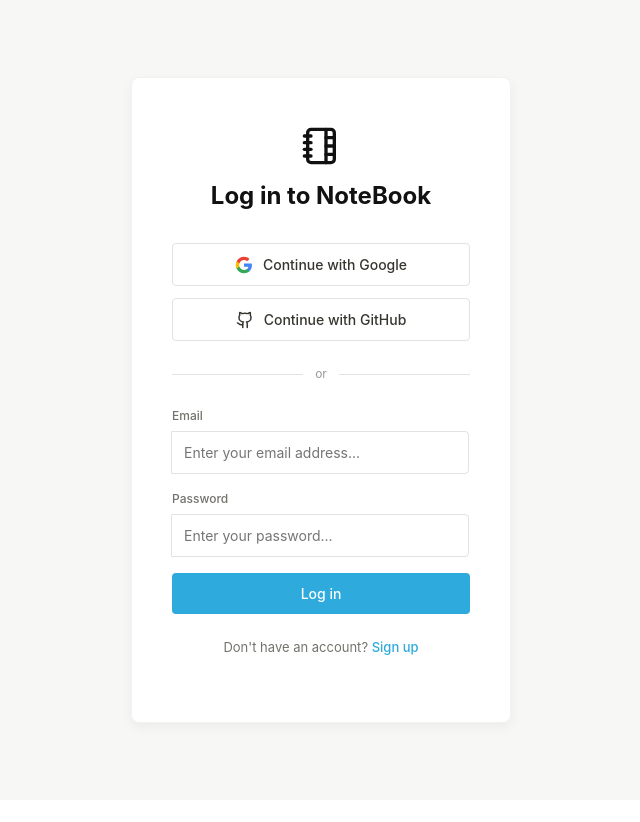
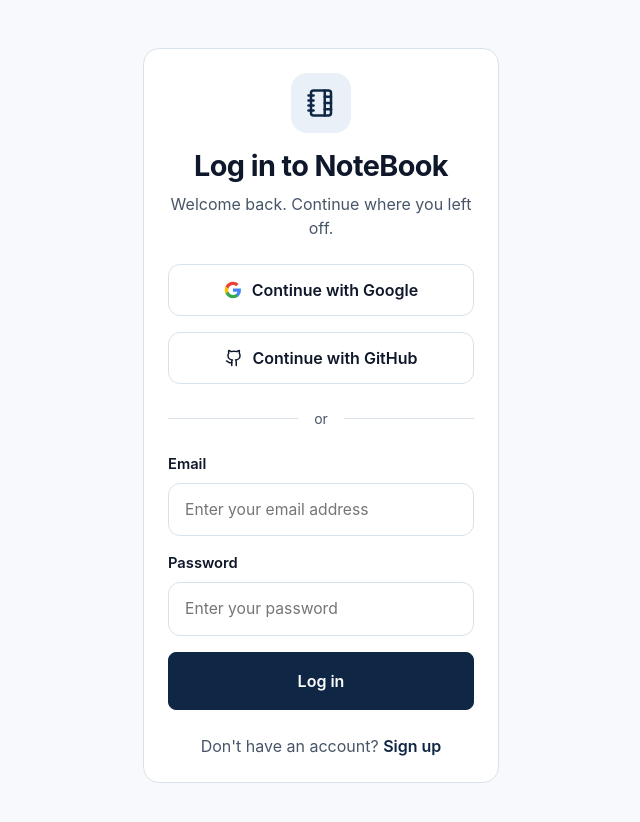
Before and after one commit to mokie023/Notebook, a React (Vite) app in the folder frontend-app/: page /login in a window 1280 px wide. Shown: the top 822 px of the page, without its empty margins (319-959 px from the left). Before the commit the page ends 800 px from the top, so only its background shows below. Built offline with nearby package versions, Linux system fonts and the light colour scheme.

Commit message:
Updated login to match the app visuals

```diff
--- a/frontend-app/src/pages/Login.jsx
+++ b/frontend-app/src/pages/Login.jsx
@@ -1,10 +1,21 @@
+import { useState } from "react";
 import { Link, useNavigate } from "react-router-dom";
-import { useState } from "react";
 import api from "../api/axios";
-import "./Login.css";
 import { NotebookTabs, Github } from "lucide-react";
 
 export default function Login() {
+    const colors = {
+        primary: "#0F2744",
+        primaryTint: "#EAF0F7",
+        background: "#F7F9FC",
+        white: "#FFFFFF",
+        text: "#0F172A",
+        muted: "#475569",
+        border: "#D9E2EC",
+        errorBg: "#FEF3F2",
+        errorText: "#B42318",
+    };
+
     const [email, setEmail] = useState("");
     const [password, setPassword] = useState("");
     const [error, setError] = useState("");
@@ -12,7 +23,6 @@
 
     const navigate = useNavigate();
 
-    // --- NEW: OAuth Redirect Handlers ---
     const handleGoogleLogin = () => {
         window.location.href = "http://localhost:8000/api/v1/auth/google/redirect";
     };
@@ -37,24 +47,108 @@
                 setError("No token received from server.");
             }
         } catch (err) {
-            setError(err.response?.data?.message || "Failed to log in. Please check your credentials.");
+            setError(
+                err.response?.data?.message ||
+                "Failed to log in. Please check your credentials."
+            );
         } finally {
             setIsLoading(false);
         }
     };
 
+    const inputStyle = {
+        width: "100%",
+        padding: "14px 16px",
+        borderRadius: "12px",
+        border: `1px solid ${colors.border}`,
+        backgroundColor: colors.white,
+        color: colors.text,
+        outline: "none",
+        fontSize: "0.98rem",
+    };
+
+    const labelStyle = {
+        fontSize: "0.92rem",
+        fontWeight: 600,
+        color: colors.text,
+        marginBottom: "8px",
+        display: "block",
+    };
+
+    const socialBtnStyle = {
+        width: "100%",
+        padding: "13px 16px",
+        borderRadius: "12px",
+        border: `1px solid ${colors.border}`,
+        backgroundColor: colors.white,
+        color: colors.text,
+        fontWeight: 600,
+        display: "flex",
+        alignItems: "center",
+        justifyContent: "center",
+        gap: "10px",
+    };
+
     return (
-        <div className="notion-auth-wrapper">
-            <div className="notion-auth-container">
-                <div className="auth-header">
-                    <NotebookTabs className="auth-logo" size={40} />
-                    <h1>Log in to NoteBook</h1>
+        <div
+            className="min-vh-100 d-flex align-items-center py-5"
+            style={{
+                backgroundColor: colors.background,
+                fontFamily:
+                    'Inter, "Segoe UI", system-ui, -apple-system, BlinkMacSystemFont, "Helvetica Neue", sans-serif',
+            }}
+        >
+            <div className="container">
+                <div className="row justify-content-center">
+                    <div className="col-md-9 col-lg-6 col-xl-4">
+                        <div
+                            className="p-4 rounded-4"
+                            style={{
+                                backgroundColor: colors.white,
+                                border: `1px solid ${colors.border}`,
+                            }}
+                        >
+                            <div className="text-center mb-4">
+                                <div
+                                    className="d-inline-flex align-items-center justify-content-center rounded-4 mb-3"
+                                    style={{
+                                        width: "60px",
+                                        height: "60px",
+                                        backgroundColor: colors.primaryTint,
+                                        color: colors.primary,
+                                    }}
+                                >
+                                    <NotebookTabs size={30} strokeWidth={2} />
                                 </div>
 
-                <div className="auth-methods">
-                    {/* Add onClick handlers to the buttons */}
-                    <button className="btn-social" type="button" onClick={handleGoogleLogin}>
-                        <svg viewBox="0 0 24 24" width="18" height="18" xmlns="http://www.w3.org/2000/svg">
+                                <h1
+                                    className="fw-bold mb-2"
+                                    style={{
+                                        color: colors.text,
+                                        fontSize: "1.8rem",
+                                        letterSpacing: "-0.02em",
+                                    }}
+                                >
+                                    Log in to NoteBook
+                                </h1>
+
+                                <p className="mb-0" style={{ color: colors.muted }}>
+                                    Welcome back. Continue where you left off.
+                                </p>
+                            </div>
+
+                            <div className="d-grid gap-3 mb-4">
+                                <button
+                                    type="button"
+                                    onClick={handleGoogleLogin}
+                                    style={socialBtnStyle}
+                                >
+                                    <svg
+                                        viewBox="0 0 24 24"
+                                        width="18"
+                                        height="18"
+                                        xmlns="http://www.w3.org/2000/svg"
+                                    >
                                         <path d="M22.56 12.25c0-.78-.07-1.53-.2-2.25H12v4.26h5.92c-.26 1.37-1.04 2.53-2.21 3.31v2.77h3.57c2.08-1.92 3.28-4.74 3.28-8.09z" fill="#4285F4" />
                                         <path d="M12 23c2.97 0 5.46-.98 7.28-2.66l-3.57-2.77c-.98.66-2.23 1.06-3.71 1.06-2.86 0-5.29-1.93-6.16-4.53H2.18v2.84C3.99 20.53 7.7 23 12 23z" fill="#34A853" />
                                         <path d="M5.84 14.09c-.22-.66-.35-1.36-.35-2.09s.13-1.43.35-2.09V7.07H2.18C1.43 8.55 1 10.22 1 12s.43 3.45 1.18 4.93l2.85-2.22.81-.62z" fill="#FBBC05" />
@@ -63,51 +157,106 @@
                                     Continue with Google
                                 </button>
 
-                    <button className="btn-social" type="button" onClick={handleGithubLogin}>
+                                <button
+                                    type="button"
+                                    onClick={handleGithubLogin}
+                                    style={socialBtnStyle}
+                                >
                                     <Github size={18} />
                                     Continue with GitHub
                                 </button>
                             </div>
 
-                <div className="auth-divider">
-                    <span>or</span>
+                            <div className="d-flex align-items-center my-4">
+                                <div
+                                    className="flex-grow-1"
+                                    style={{ height: "1px", backgroundColor: colors.border }}
+                                />
+                                <span className="px-3 small" style={{ color: colors.muted }}>
+                                    or
+                                </span>
+                                <div
+                                    className="flex-grow-1"
+                                    style={{ height: "1px", backgroundColor: colors.border }}
+                                />
                             </div>
 
-                <form className="auth-form" onSubmit={handleSubmit}>
-                    <div className="input-group">
-                        <label htmlFor="email">Email</label>
+                            <form onSubmit={handleSubmit}>
+                                <div className="mb-3">
+                                    <label htmlFor="email" style={labelStyle}>
+                                        Email
+                                    </label>
                                     <input
                                         type="email"
                                         id="email"
-                            placeholder="Enter your email address..."
+                                        placeholder="Enter your email address"
                                         value={email}
                                         onChange={(e) => setEmail(e.target.value)}
                                         required
+                                        style={inputStyle}
                                     />
                                 </div>
 
-                    <div className="input-group">
-                        <label htmlFor="password">Password</label>
+                                <div className="mb-3">
+                                    <label htmlFor="password" style={labelStyle}>
+                                        Password
+                                    </label>
                                     <input
                                         type="password"
                                         id="password"
-                            placeholder="Enter your password..."
+                                        placeholder="Enter your password"
                                         value={password}
                                         onChange={(e) => setPassword(e.target.value)}
                                         required
+                                        style={inputStyle}
                                     />
                                 </div>
 
-                    {error && <div className="status-message error">{error}</div>}
+                                {error && (
+                                    <div
+                                        className="mb-3 px-3 py-2 rounded-3"
+                                        style={{
+                                            backgroundColor: colors.errorBg,
+                                            color: colors.errorText,
+                                            fontSize: "0.95rem",
+                                            border: `1px solid ${colors.border}`,
+                                        }}
+                                    >
+                                        {error}
+                                    </div>
+                                )}
 
-                    <button type="submit" className="btn-continue" disabled={isLoading}>
+                                <button
+                                    type="submit"
+                                    disabled={isLoading}
+                                    className="btn w-100 py-3 rounded-3"
+                                    style={{
+                                        backgroundColor: colors.primary,
+                                        color: colors.white,
+                                        border: `1px solid ${colors.primary}`,
+                                        fontWeight: 600,
+                                    }}
+                                >
                                     {isLoading ? "Logging in..." : "Log in"}
                                 </button>
                             </form>
 
-                <p className="auth-footer">
-                    Don't have an account? <Link to="/register">Sign up</Link>
+                            <p
+                                className="text-center mt-4 mb-0"
+                                style={{ color: colors.muted }}
+                            >
+                                Don&apos;t have an account?{" "}
+                                <Link
+                                    to="/register"
+                                    className="text-decoration-none fw-semibold"
+                                    style={{ color: colors.primary }}
+                                >
+                                    Sign up
+                                </Link>
                             </p>
+                        </div>
+                    </div>
+                </div>
             </div>
         </div>
     );
```
Lines whose indentation alone changed are shown as unchanged.
